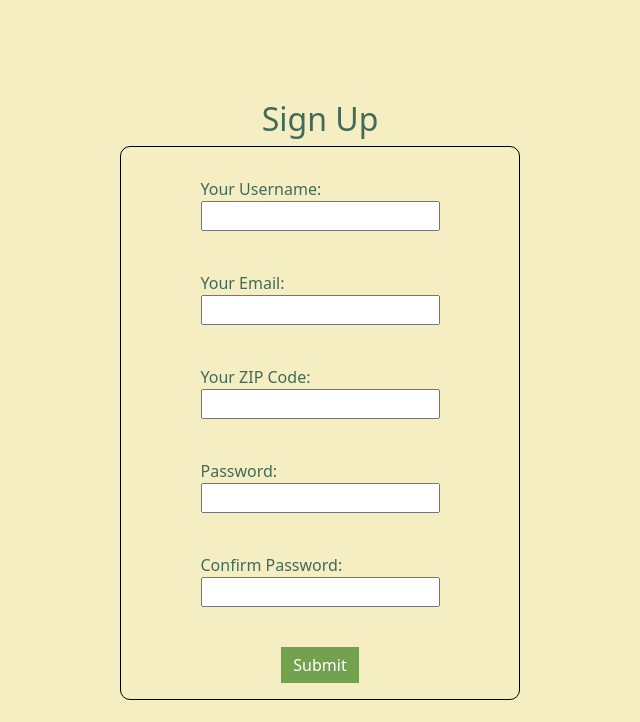
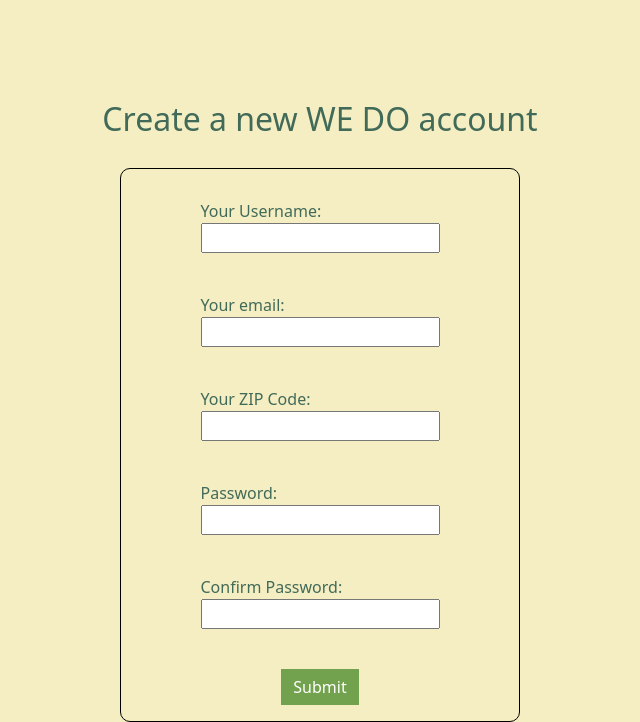
Before and after one commit to ddwk21/we-do, a Node project: template views/signup.handlebars in a window 1280 px wide. Shown: the part 100-822 px from the top of the page, without its empty margins (320-960 px from the left). Before the commit the page ends 800 px from the top, so only its background shows below. Run offline with Node 20 templates, Linux system fonts and the light colour scheme; the template is opened without the code that fills it, so the values that code supplies are empty; some libraries are stand-ins or nearby versions.

Commit message:
restored signup page functionality

```diff
--- a/views/signup.handlebars
+++ b/views/signup.handlebars
@@ -1,34 +1,35 @@
 <div class="signup-page-container">
-  <h2>Sign Up</h2>
-
-  <form class="form signup-form">
+  <h2 class="create-account-title">Create a new WE DO account</h2>
+  <form class="form signup-form"
+  id="signupForm">
   <!--Name-->
     <div class="form-group">
-      <label for="name-signup">Your Username:</label>
-      <input class="form-input" type="text" id="name-signup" />
+      <label for="nameSignup">Your Username:</label>
+      <input class="form-input" type="text" id="nameSignup" />
     </div>
     <!--Email-->
     <div class="form-group">
-      <label for="email-signup">Your Email:</label>
-      <input class="form-input" type="text" id="email-signup" />
+      <label for="emailSignup">Your email:</label>
+      <input class="form-input" type="text" id="emailSignup" />
     </div>
     <!--ZIP-->
     <div class="form-group">
-      <label for="ZIP-signup">Your ZIP Code:</label>
-      <input class="form-input" type="text" id="ZIP-signup" />
+      <label for="ZIPSignup">Your ZIP Code:</label>
+      <input class="form-input" type="text" id="ZIPSignup" />
     </div>
     <!--password-->
     <div class="form-group">
-      <label for="password-signup">Password:</label>
-      <input class="form-input" type="password" id="password-signup" />
+      <label for="passwordSignup">Password:</label>
+      <input class="form-input" type="password" id="passwordSignup" />
     </div>
     <!--password confirm-->
     <div class="form-group">
-      <label for="password-login">Confirm Password:</label>
-      <input class="form-input" type="password" id="password-signup" />
+      <label for="passwordConfirm">Confirm Password:</label>
+      <input class="form-input" type="password" id="passwordConfirm" />
     </div>
     <button type="submit" class="btn btn-default" id="signupBtn">Submit</button>
     <p id="noMatchAlert"></p>
-
   </form>
 </div>
+
+<script src = '/js/signup.js'></script>
```
Also changed, not shown: controllers/api/userRoutes.js (+18 -0 lines).
